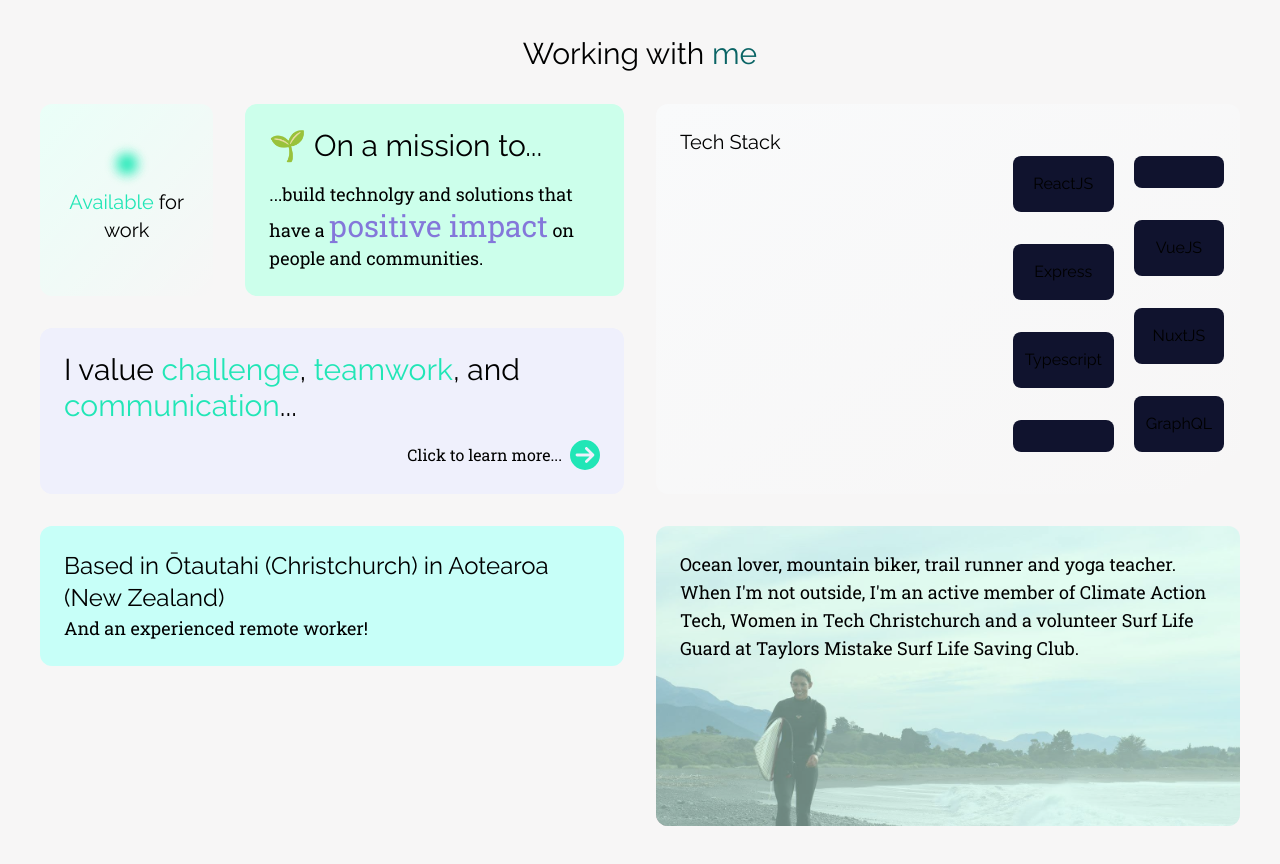
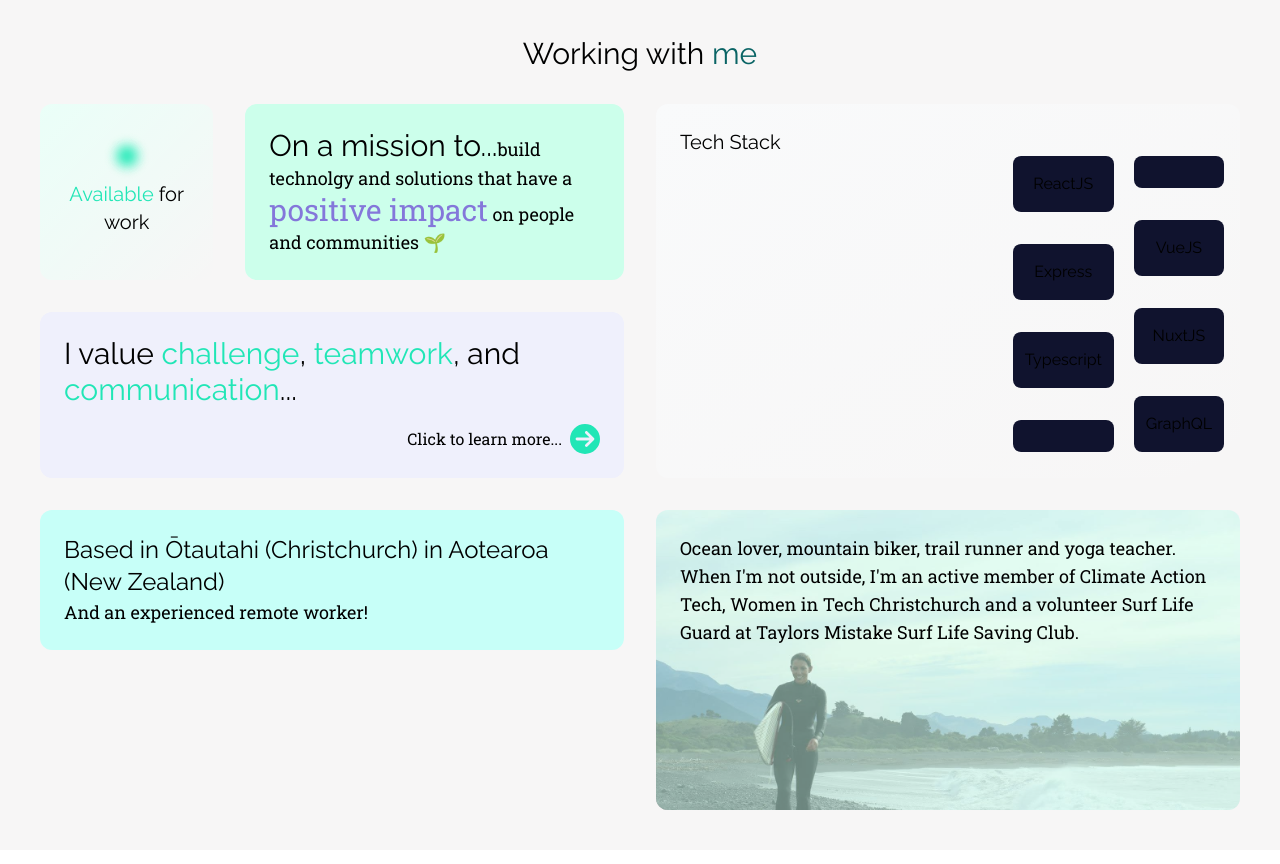
Before and after one commit to mandyh101/next-portfolio-24, a Next.js app: page / in a window 1280 px wide. Shown: the part 800-1664 px from the top of the page. Built offline with nearby package versions, Linux system fonts and the light colour scheme.

Commit message:
redesign goals layout

```diff
--- a/components/AboutMeGridItems/Goal.tsx
+++ b/components/AboutMeGridItems/Goal.tsx
@@ -4,13 +4,15 @@ const Goal = () => {
   return (
     <div className="bentoGridItemInner flex flex-col gap-4">
       {/* <h3 className='text-neutral-600 dark:text-neutral-200 mb-2 mt-2'>Goal</h3> */}
-      <p className="font-sans text-3xl font-light">🌱 On a mission to...</p>
       <p className="font-normal text-black">
-        ...build technolgy and solutions that have a{' '}
+        <span className="font-sans text-3xl font-light">
+          On a mission to...
+        </span>
+        build technolgy and solutions that have a{' '}
         <span className="text-tropical-indigo-600 text-3xl group-hover:text-tropical-indigo-700">
           positive impact
         </span>{' '}
-        on people and communities.
+        on people and communities 🌱
       </p>
     </div>
   )
```
